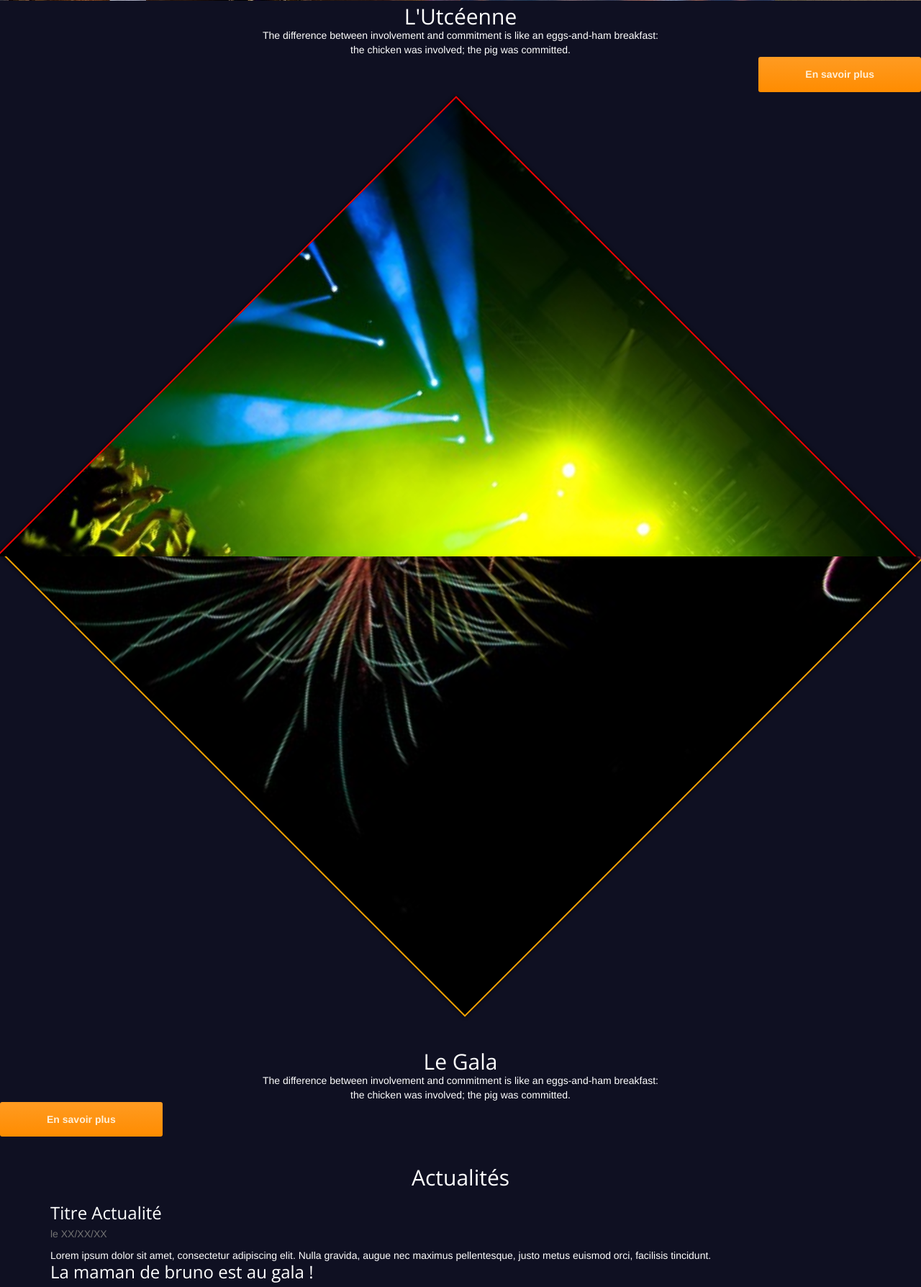
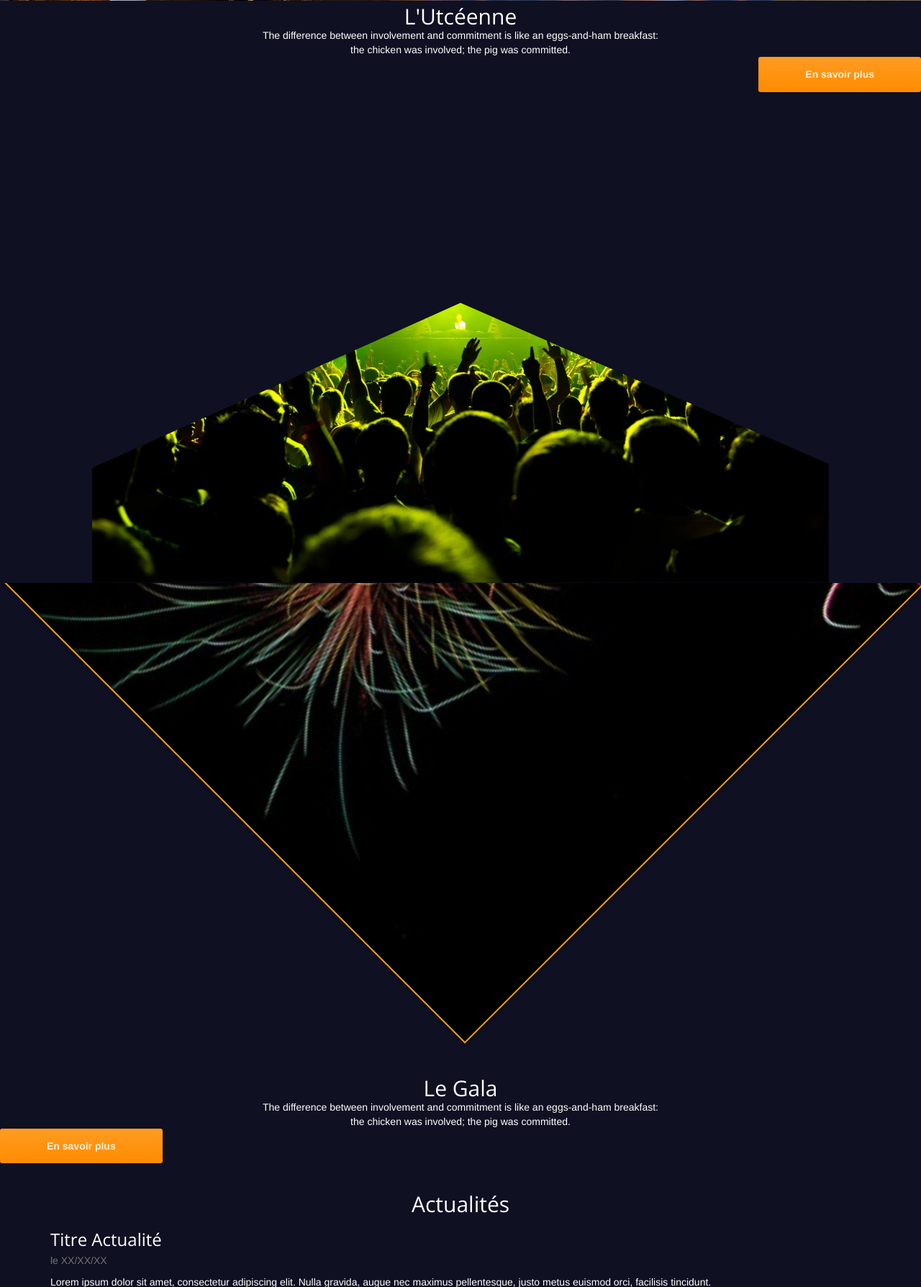
Before and after one commit to alarichadef/API08, a PHP site: page / in a window 1280 px wide. Shown: the part 758-2546 px from the top of the page at 72% size. Run offline with PHP 8.4, Linux system fonts and the light colour scheme.

Commit message:
test carrousel grand

```diff
--- a/css/style.css
+++ b/css/style.css
@@ -381,7 +381,7 @@ div#slidergauche figure img {
 
 div#slidergauche {
 	width: 75%;
-	max-width: 720px;
+	max-width: 3840px;
 	overflow: hidden;
 }
 
@@ -407,11 +407,6 @@ div#slidergauche figure {
 	animation: 30s slidygauche infinite;
 }
 
-div#sliderdroit {
-	width: 100%;
-	max-width: 720px;
-}
-
 div#sliderdroit figure {
 	position: relative;
 	width: 400%;
@@ -431,7 +426,7 @@ div#sliderdroit figure img {
 
 div#sliderdroit {
 	width: 75%;
-	max-width: 720px;
+	max-width: 3840px;
 	overflow: hidden;
 }
 
@@ -473,14 +468,20 @@ div#slidergauche{
 /* Triangles images */
 
 .triangle_haut {
-	padding-top: 5px;
+/*	padding-top: 5px;
 	width: 100%;
 	overflow: hidden;
 	position: relative;
-	color: red;
+	color: red;*/
+	-webkit-clip-path: polygon(50% 43%, 100% 84%, 100% 100%, 0 100%, 0 85%);
+	clip-path: polygon(50% 43%, 100% 84%, 100% 100%, 0 100%, 0 85%);
 }
 
-.triangle_haut:before {
+.triangle_haut img{
+	max-width: 300%;
+}
+
+/*.triangle_haut:before {
 	content: '';
 	display: inline-block;
 	padding-top: 50%;
@@ -502,7 +503,7 @@ div#slidergauche{
 	background-repeat: no-repeat;
 	background-position: center bottom;
 }
-
+*/
 .triangle_bas {
 	padding-top: 5px;
 	width: 100%;
--- a/index.html
+++ b/index.html
@@ -87,8 +87,7 @@
 		</div>
 		<div class="row">
 			<div class="triangle_haut">
-				&nbsp;
-				<span class="notext_haut"></span>
+				<img src="images/utceenne.jpg">
 			</div>
 		</div>
 	</div>
```
